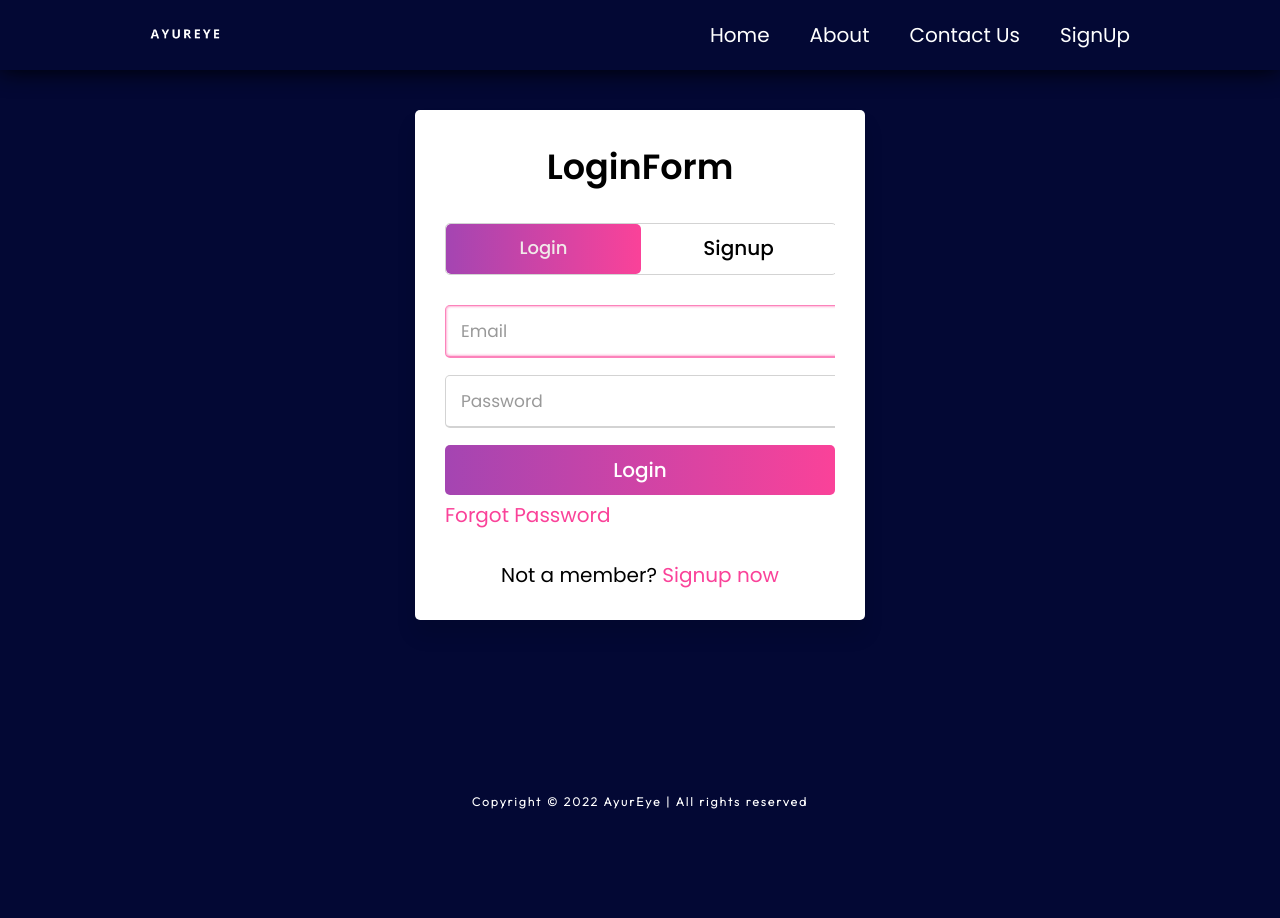
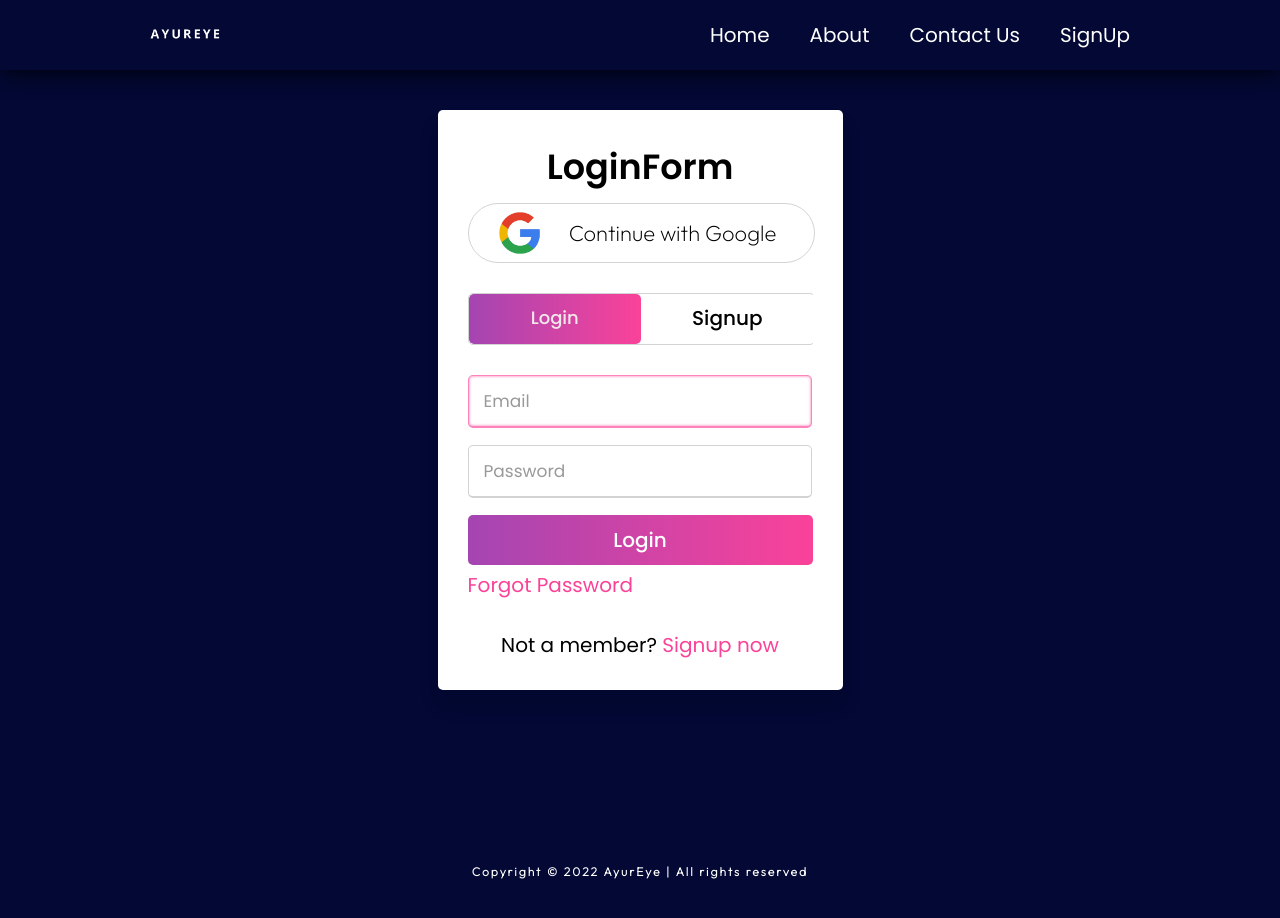
Before and after one commit to AyurEye/frontend, a React (Create React App) app: page /login in a window 1280 px wide. Shown: the top 918 px of the page. Built offline with nearby package versions, Linux system fonts and the light colour scheme.

Commit message:
Seventh commit-Connect with google ui

```diff
--- a/src/components/contributors/contributors.js
+++ b/src/components/contributors/contributors.js
@@ -26,22 +26,22 @@ export default function Contributors() {
             <div className="cont-img">
             <img src={profile} alt="profile" />
             <span>Avaya Bajracharya</span>
-            <span>Web Developer</span>
+            <span>Software Engineer</span>
             </div>
             <div className="cont-img">
             <img src={profile} alt="profile" />
             <span>Anish Manandhar</span>
-            <span>ML Expert</span>
+            <span>AI Researcher</span>
             </div>
             <div className="cont-img">
             <img src={profile} alt="profile" />
             <span>Anurag Timilsina</span>
-            <span>ML Expert</span>
+            <span>AI Researcher</span>
             </div>
             <div className="cont-img">
             <img src={profile} alt="profile" />
             <span>Ashish Thapa</span>
-            <span>Web Developer</span>
+            <span>Software Engineer</span>
             </div>
 
         </div>
@@ -49,7 +49,7 @@ export default function Contributors() {
             <div className="cont-img">
             <img src={profile} alt="profile" />
             <span>Ayush Paudel</span>
-            <span>Web Developer</span>
+            <span> Software Engineer</span>
             </div>
 
         </div>
--- a/src/components/login/login.js
+++ b/src/components/login/login.js
@@ -1,10 +1,14 @@
 import React, {useRef, useState, useEffect, useContext} from 'react'
-import './login.css'
+// import './login.css'
+import '../signup/signup.css'
 import { Link } from "react-router-dom"
 import AuthContext from '../../context/AuthProvider'
+import glogo from '../../images/gLogo.png'
 
 import axios from '../../api/axios'
 const LOGIN_URL = '/auth'
+
+
 
 const Login = () => {
 
@@ -74,9 +78,10 @@ const Login = () => {
             <div className="title login">
                 LoginForm
             </div>
-            <div className="title signup">
-                SignUp Form
-            </div>
+        </div>
+        <div className="form-container glogo-box">
+            <img src={glogo} />
+            <span className="center glogo-text">Continue with Google</span>
         </div>
         <div className="form-container">
             <div className="slide-controls">
--- a/src/components/signup/signup.css
+++ b/src/components/signup/signup.css
@@ -39,6 +39,8 @@ html,body{
   font-weight: 600;
   text-align: center;
   transition: all 0.6s cubic-bezier(0.68,-0.55,0.265,1.55);
+  padding-bottom: 10px;
+
 }
 
 
@@ -140,7 +142,7 @@ input[type="radio"]{
 
 .form-inner form .field input{
   height: 100%;
-  width: 100%;
+  width: 95%;
   outline: none;
   padding-left: 15px;
   border-radius: 5px;
@@ -229,3 +231,33 @@ form .btn input[type="submit"]{
   font-weight: 500;
   cursor: pointer;
 }
+
+
+.glogo-box{
+  display: flex;
+  flex-direction:row;
+  align-items: center;
+  border: 1px solid lightgrey;
+  border-radius: 50px;
+  cursor: pointer;
+}
+
+.glogo-box > img {
+  height: 50px;
+  width: auto;
+}
+
+.glogo-box > span {
+  font-weight: lighter;
+  line-height: 58px;
+}
+
+.center{
+  text-align: center;
+}
+
+.glogo-text{
+  font-size: 22px;
+  letter-spacing: 0px;
+
+}
--- a/src/components/signup/signup.js
+++ b/src/components/signup/signup.js
@@ -1,17 +1,19 @@
 import React from 'react'
 import './signup.css'
 import { Link } from 'react-router-dom'
+import glogo from '../../images/gLogo.png'
 
 const Signup = () => {
   return (
     <div className="wrapper">
         <div className="title-text">
-            <div className="title login">
-                LoginForm
-            </div>
             <div className="title signup">
                 SignUp Form
             </div>
+        </div>
+        <div className="form-container glogo-box">
+            <img src={glogo} />
+            <span className="center glogo-text">Continue with Google</span>
         </div>
         <div className="form-container">
             <input type="radio" name="slide" id="login" />
```
Also changed, not shown: src/images/gLogo.png (added).
